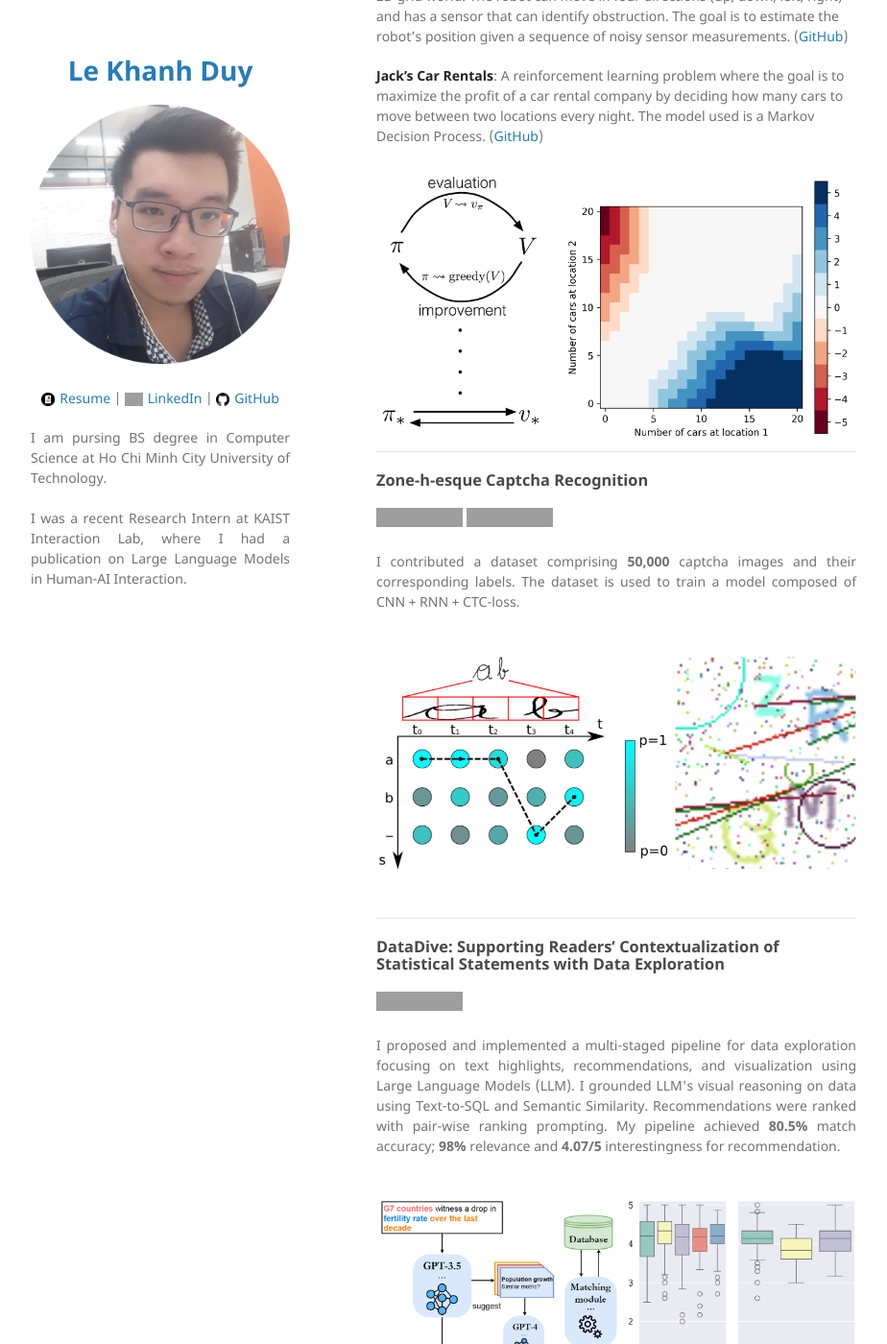
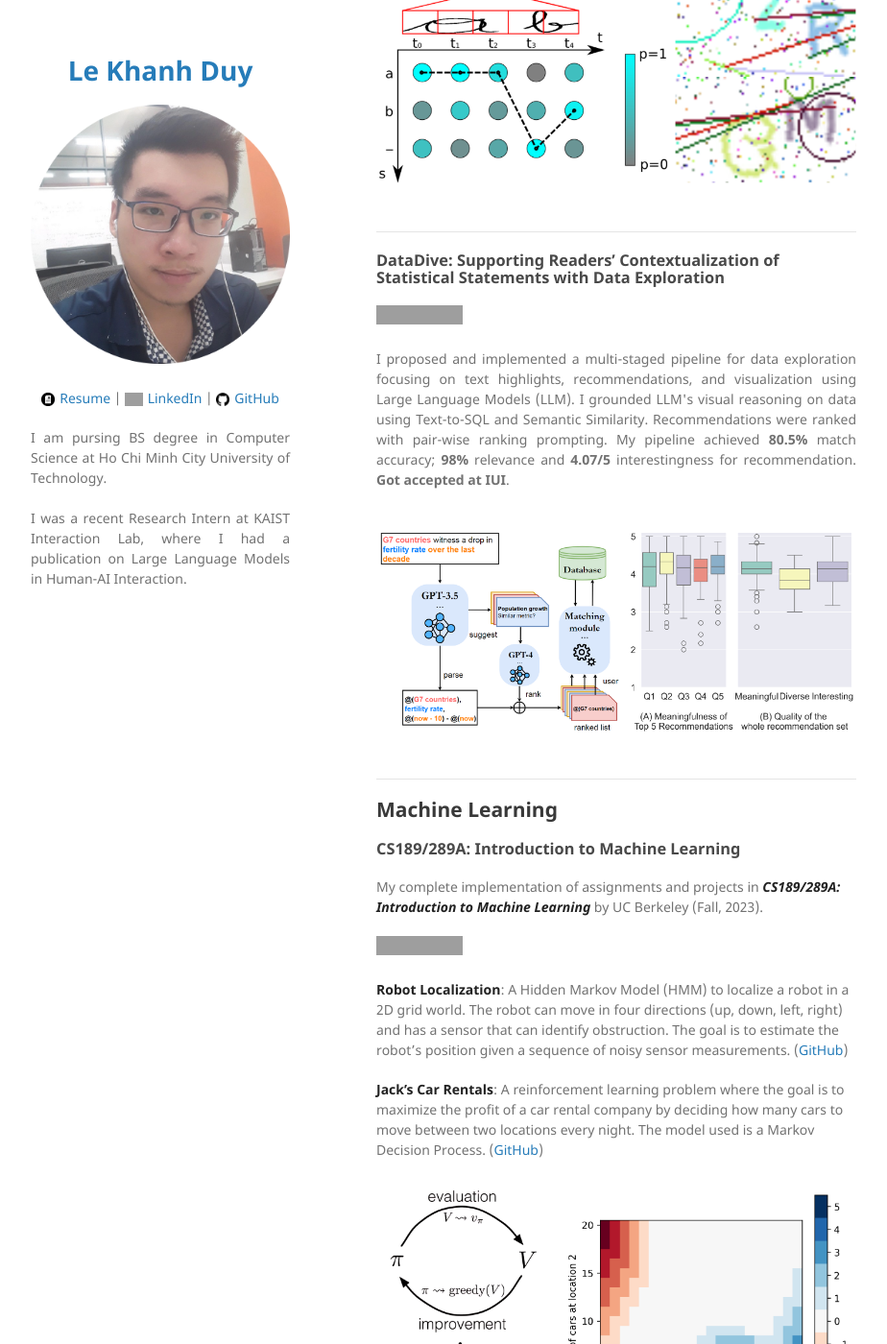
Before and after one commit to duyvt6663/portfolio, a Jekyll site: the page built from index.md, in a window 1280 px wide and 1400 px high, scrolled down 1036 px. Shown: the whole window at 96% size, without its empty margins (178-1102 px from the left). Built offline with Jekyll 4.4.1, drawn with Linux system fonts in a browser that asks for light colours; our own code applies the rules of GitHub Pages for plain Markdown files; some of the changed text lies outside the part shown; grey boxes are pictures that could not be loaded.

Commit message:
update project

```diff
--- a/index.md
+++ b/index.md
@@ -15,6 +15,29 @@
 <center><img src="images/nlp.png"/></center>
 
 ---
+### Zone-h-esque Captcha Recognition
+
+[![Run in Google Colab](https://img.shields.io/badge/Colab-Run_in_Google_Colab-blue?logo=Google&logoColor=FDBA18)](https://colab.research.google.com/drive/1kl4rV6dx3U9sPjBLbAOduOS3a4hL-Sx5?usp=sharing)
+[![View on GitHub](https://img.shields.io/badge/GitHub-View_on_GitHub-blue?logo=GitHub)](https://github.com/duyvt6663/Captcha-recognition-Zone-h)
+
+<div style="text-align: justify">I contributed a dataset comprising <b>50,000</b> captcha images and their corresponding labels. The dataset is used to train a model composed of CNN + RNN + CTC-loss.</div>
+
+<br>
+<center><img src="images/ctc-loss.png"/></center>
+<br>
+
+---
+### DataDive:  Supporting Readers' Contextualization of Statistical Statements with Data Exploration
+[![View on GitHub](https://img.shields.io/badge/GitHub-View_on_GitHub-blue?logo=GitHub)](https://github.com/kixlab/ClaimVis)
+
+<div style="text-align: justify">I proposed and implemented a multi-staged pipeline for data exploration focusing on text highlights, recommendations, and visualization using Large Language Models (LLM). I grounded LLM's visual reasoning on data using Text-to-SQL and Semantic Similarity. Recommendations were ranked with pair-wise ranking prompting. My pipeline achieved <b>80.5%</b> match accuracy; <b>98%</b> relevance and <b>4.07/5</b> interestingness for recommendation. <b>Got accepted at IUI</b>.</div>
+
+
+<br>
+<center><img src="images/datadive.png"/></center>
+<br>
+
+---
 ## Machine Learning
 
 ### CS189/289A: Introduction to Machine Learning
@@ -30,25 +53,14 @@
 <center><img src="images/jack-rental-ml.png"/></center>
 
 ---
-### Zone-h-esque Captcha Recognition
+### Hierarchical Stock Clustering
 
-[![Run in Google Colab](https://img.shields.io/badge/Colab-Run_in_Google_Colab-blue?logo=Google&logoColor=FDBA18)](https://colab.research.google.com/drive/1kl4rV6dx3U9sPjBLbAOduOS3a4hL-Sx5?usp=sharing)
-[![View on GitHub](https://img.shields.io/badge/GitHub-View_on_GitHub-blue?logo=GitHub)](https://github.com/duyvt6663/Captcha-recognition-Zone-h)
+[![Run in Google Colab](https://img.shields.io/badge/Colab-Run_in_Google_Colab-blue?logo=Google&logoColor=FDBA18)](https://colab.research.google.com/drive/1llncY4oMKa-lumaUdYId7WhXwRZHoXef?usp=sharing)
 
-<div style="text-align: justify">I contributed a dataset comprising <b>50,000</b> captcha images and their corresponding labels. The dataset is used to train a model composed of CNN + RNN + CTC-loss.</div>
+<div style="text-align: justify">I performed hierarchical clustering on S&P 500 data using Hierarchical Agglomerative Linkage algorithms and Directed Bubble Hierarchical Tree (DBHT), and benchmarked them against GICS. I then Tailored DBHT with Ward Linkage to improve its Adjusted Rand Index by <b>20%</b>. I also constructed a portfolio out of S&P 500 by applying Hierarchical Risk Parity on the clusters produced above.</div>
 
 <br>
-<center><img src="images/ctc-loss.png"/></center>
-<br>
-
----
-### DataDive:  Supporting Readers' Contextualization of Statistical Statements with Data Exploration
-[![View on GitHub](https://img.shields.io/badge/GitHub-View_on_GitHub-blue?logo=GitHub)](https://github.com/kixlab/ClaimVis)
-
-<div style="text-align: justify">I proposed and implemented a multi-staged pipeline for data exploration focusing on text highlights, recommendations, and visualization using Large Language Models (LLM). I grounded LLM's visual reasoning on data using Text-to-SQL and Semantic Similarity. Recommendations were ranked with pair-wise ranking prompting. My pipeline achieved <b>80.5%</b> match accuracy; <b>98%</b> relevance and <b>4.07/5</b> interestingness for recommendation.</div>
-
-<br>
-<center><img src="images/datadive.png"/></center>
+<center><img src="images/stock-clustering.png"/></center>
 <br>
 
 <!-- --- -->
```
Also changed, not shown: images/datadive.png, images/stock-clustering.png (added).
